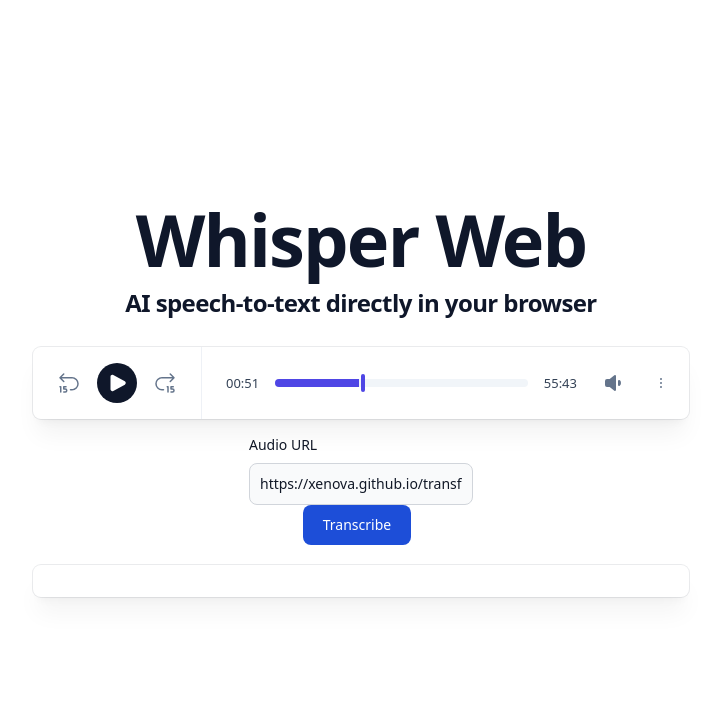
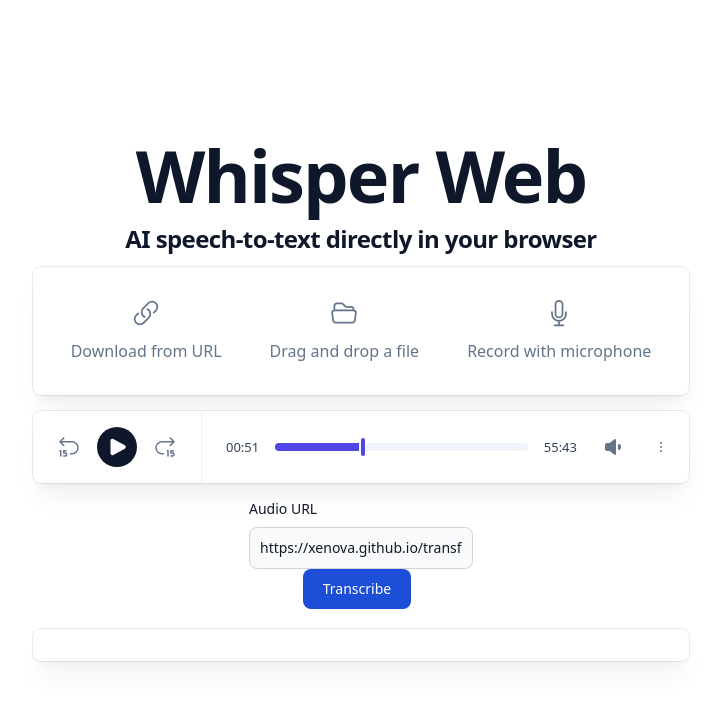
Before and after one commit to santa116-1/Speech-recognition, a React (Vite) app: page / in a window 1280 px wide. Shown: the top 702 px of the page, without its empty margins (279-1000 px from the left). Built offline with nearby package versions, Linux system fonts and the light colour scheme.

Commit message:
[WIP] Add basic/mock audio source UI
- Need to finalise design of audio source component
- Need to move all audio management logic to component

```diff
--- a/src/App.tsx
+++ b/src/App.tsx
@@ -1,4 +1,5 @@
 import { useCallback, useEffect, useState } from 'react';
+import { AudioManager } from './components/AudioManager';
 import AudioPlayer from './components/AudioPlayer'
 import { TranscribeButton } from './components/TranscribeButton';
 import Transcript from './components/Transcript'
@@ -47,6 +48,8 @@
             <h1 className="text-4xl font-extrabold tracking-tight text-slate-900 sm:text-7xl">Whisper Web</h1>
             <h2 className="mt-3 mb-3 text-1xl font-semibold tracking-tight text-slate-900 sm:text-2xl">AI speech-to-text directly in your browser</h2>
 
+            <AudioManager />
+
             <AudioPlayer />
 
             <UrlInput onChange={(event) => {
--- /dev/null
+++ b/src/components/AudioManager.tsx
@@ -0,0 +1,39 @@
+import React from "react"
+
+export function AudioManager(){
+    return <div className="flex space-x-4 justify-center items-center p-4 w-[41rem] rounded-lg bg-white shadow-xl shadow-black/5 ring-1 ring-slate-700/10">
+        < Tile icon={<AnchorIcon />} text={"Download from URL"}/>
+        < Tile icon={<FolderIcon />} text={"Drag and drop a file"}/>
+        < Tile icon={<MicrophoneIcon />} text={"Record with microphone"}/>
+    </div>
+}
+
+function Tile(props: { icon: JSX.Element; text: string }){
+    return <div className="flex flex-col items-center rounded-lg p-4 bg-blue text-slate-500 hover:text-indigo-600 transition-all duration-400">
+        <div className="w-7 h-7 mb-3">
+            {props.icon}
+        </div>
+        <div className="break-text text-center text-md w-30">
+            {props.text}
+        </div>
+    </div>
+}
+
+function AnchorIcon() {
+    return <svg xmlns="http://www.w3.org/2000/svg" fill="none" viewBox="0 0 24 24" strokeWidth="1.5" stroke="currentColor">
+    <path strokeLinecap="round" strokeLinejoin="round" d="M13.19 8.688a4.5 4.5 0 011.242 7.244l-4.5 4.5a4.5 4.5 0 01-6.364-6.364l1.757-1.757m13.35-.622l1.757-1.757a4.5 4.5 0 00-6.364-6.364l-4.5 4.5a4.5 4.5 0 001.242 7.244" />
+  </svg>
+}
+
+function FolderIcon(){
+    return <svg xmlns="http://www.w3.org/2000/svg" fill="none" viewBox="0 0 24 24" strokeWidth="1.5" stroke="currentColor">
+    <path strokeLinecap="round" strokeLinejoin="round" d="M3.75 9.776c.112-.017.227-.026.344-.026h15.812c.117 0 .232.009.344.026m-16.5 0a2.25 2.25 0 00-1.883 2.542l.857 6a2.25 2.25 0 002.227 1.932H19.05a2.25 2.25 0 002.227-1.932l.857-6a2.25 2.25 0 00-1.883-2.542m-16.5 0V6A2.25 2.25 0 016 3.75h3.879a1.5 1.5 0 011.06.44l2.122 2.12a1.5 1.5 0 001.06.44H18A2.25 2.25 0 0120.25 9v.776" />
+  </svg>
+}
+
+function MicrophoneIcon(){
+    return <svg xmlns="http://www.w3.org/2000/svg" fill="none" viewBox="0 0 24 24" strokeWidth={1.5} stroke="currentColor">
+    <path strokeLinecap="round" strokeLinejoin="round" d="M12 18.75a6 6 0 006-6v-1.5m-6 7.5a6 6 0 01-6-6v-1.5m6 7.5v3.75m-3.75 0h7.5M12 15.75a3 3 0 01-3-3V4.5a3 3 0 116 0v8.25a3 3 0 01-3 3z" />
+  </svg>
+
+}
```
